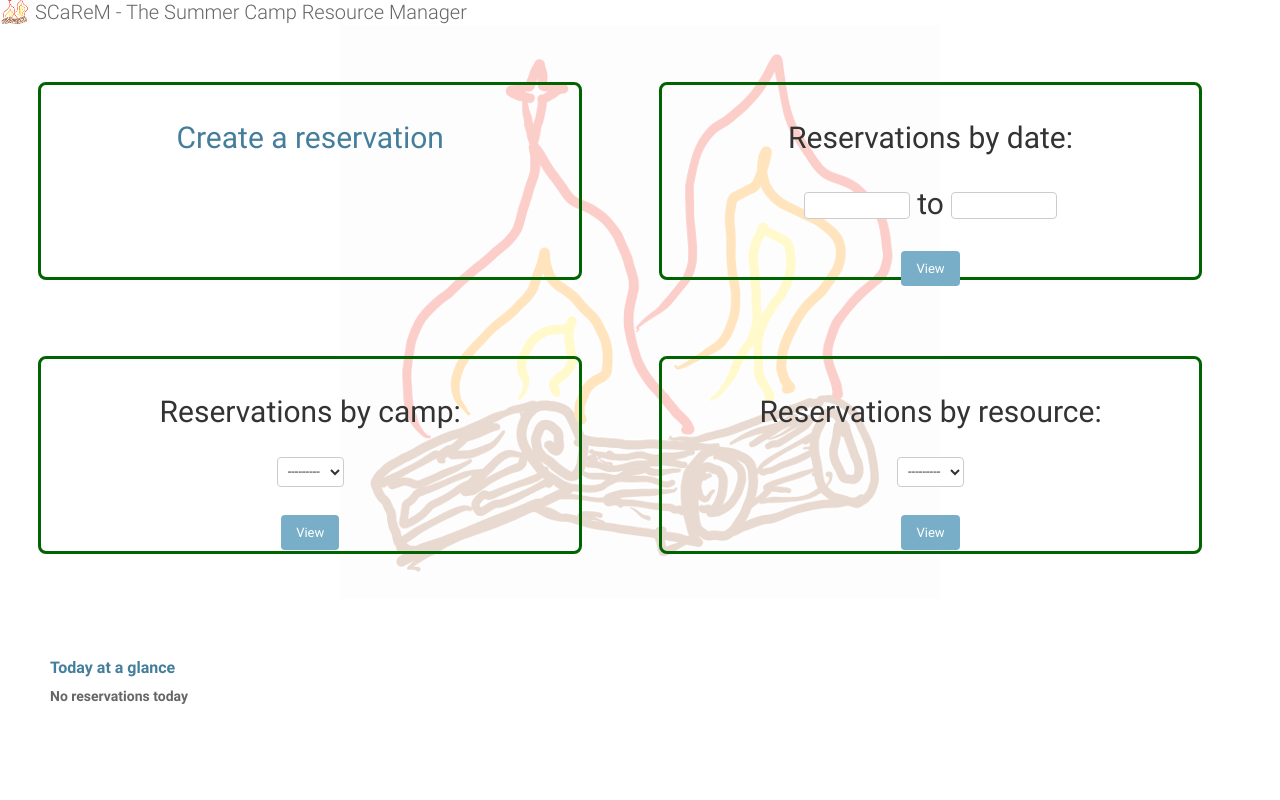
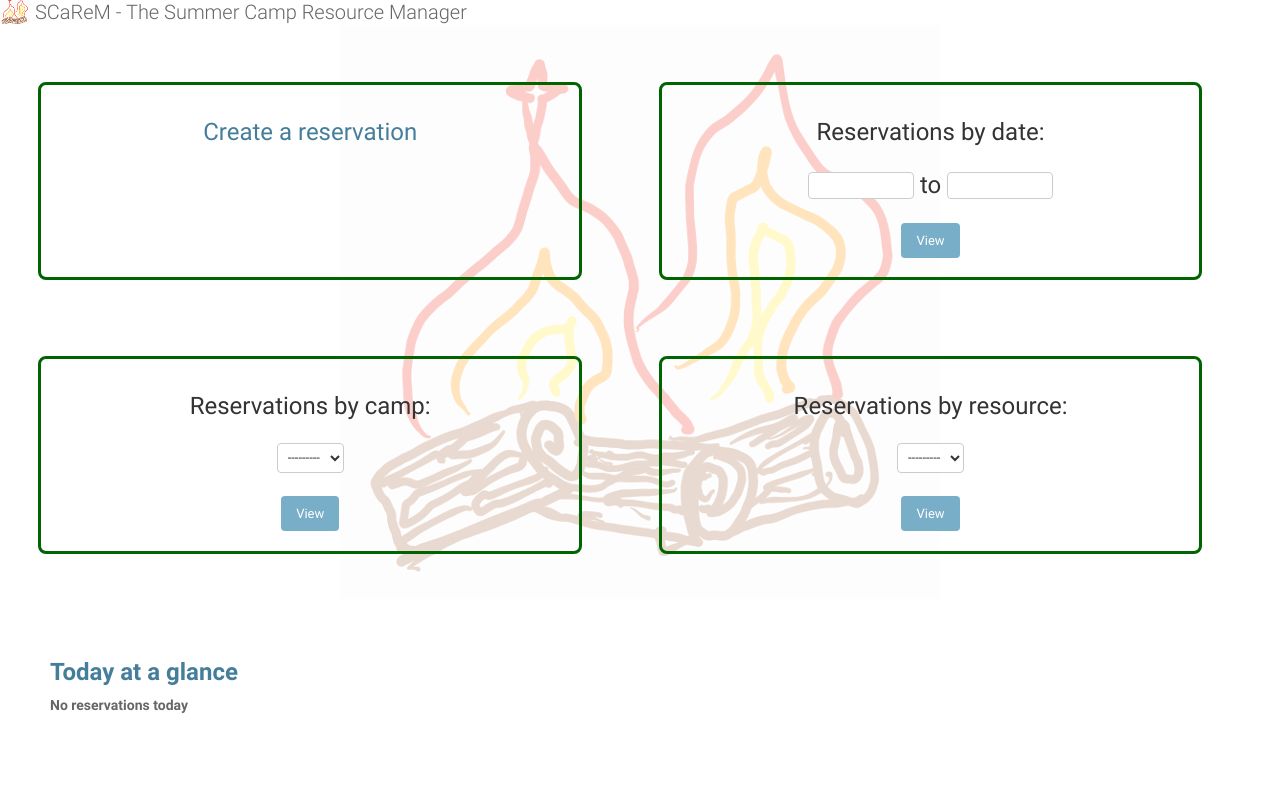
Before and after one commit to mariagullickson/SCaReM, a Django app: template SCaReM/templates/index.html in a window 1280 px wide. Run offline with Django 3.2, Linux system fonts and the light colour scheme; the template is opened without the code that fills it, so the values that code supplies are empty; parts of the project's set-up code (start-up, migrations or seed data) failed here and were passed over; some libraries are stand-ins or nearby versions.

Commit message:
Update index.css

```diff
--- a/SCaReM/static/css/index.css
+++ b/SCaReM/static/css/index.css
@@ -1,3 +1,7 @@
+* {
+    font-size: 24px;
+}
+
 .card {
     width: 38%;
     float: left;
```
